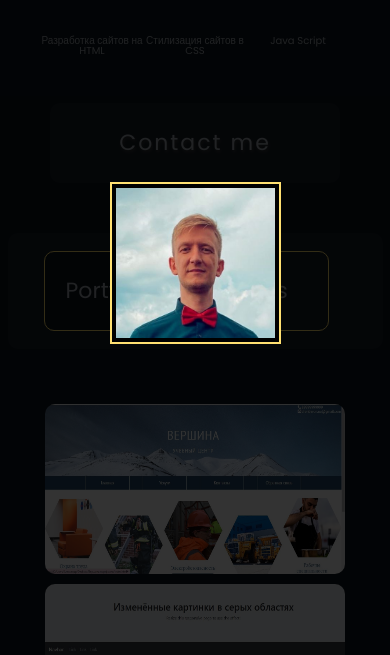
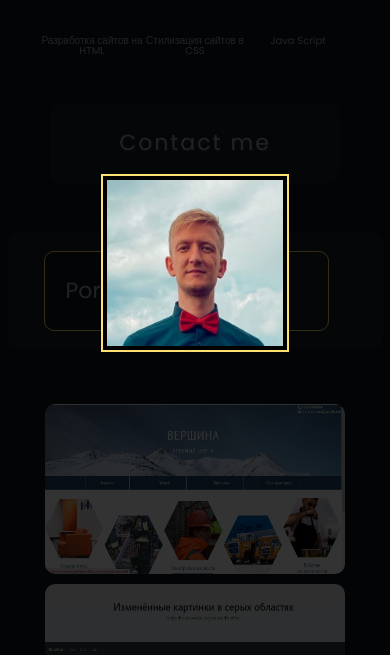
Before and after one commit to EnniBelly/Portfolio-Andrey-Fedin, a plain HTML site: page index.html in a window 390 px wide. Both pictures are taken after a click on the picture 73 px from the left and 62 px from the top of the page. Shown: the part 159-814 px from the top of the page. Drawn offline with Linux system fonts and the light colour scheme.

Commit message:
Update main.css

```diff
--- a/css/main.css
+++ b/css/main.css
@@ -473,7 +473,11 @@ body::before {
     border-radius: 10px;
     padding: 5px;
   }
-  .content-1_portfolio img:hover {
-    transform: scale(1);
-  }
+  #lightbox img {
+  max-width: 99%;
+  max-height: 89%;
+  padding: 4px;
+  background-color: black;
+  border: 2px solid #FFE071;
 }
+}
```
